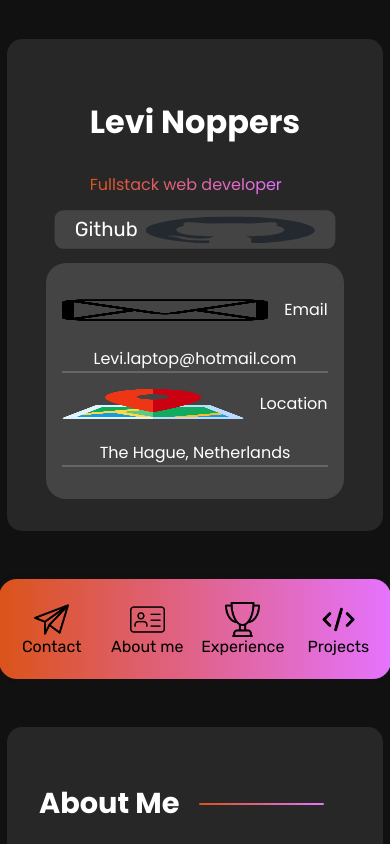
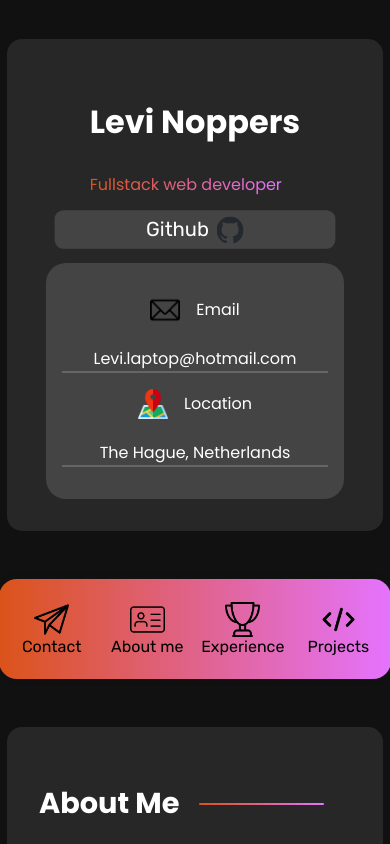
Before and after one commit to MonkyMars/Portfolio---remastered, a Next.js app: page / in a window 390 px wide. Shown: the top 844 px of the page. Built offline with nearby package versions, Linux system fonts and the light colour scheme.

Commit message:
added specific targeting for images

```diff
--- a/styles/Home.module.scss
+++ b/styles/Home.module.scss
@@ -286,7 +286,7 @@
     max-width: 80vw !important;
     min-width: 80vw !important;
     margin: 0 !important;
-    & img{
+    & .project img{
       width: 90% !important;
     }
   }
```
